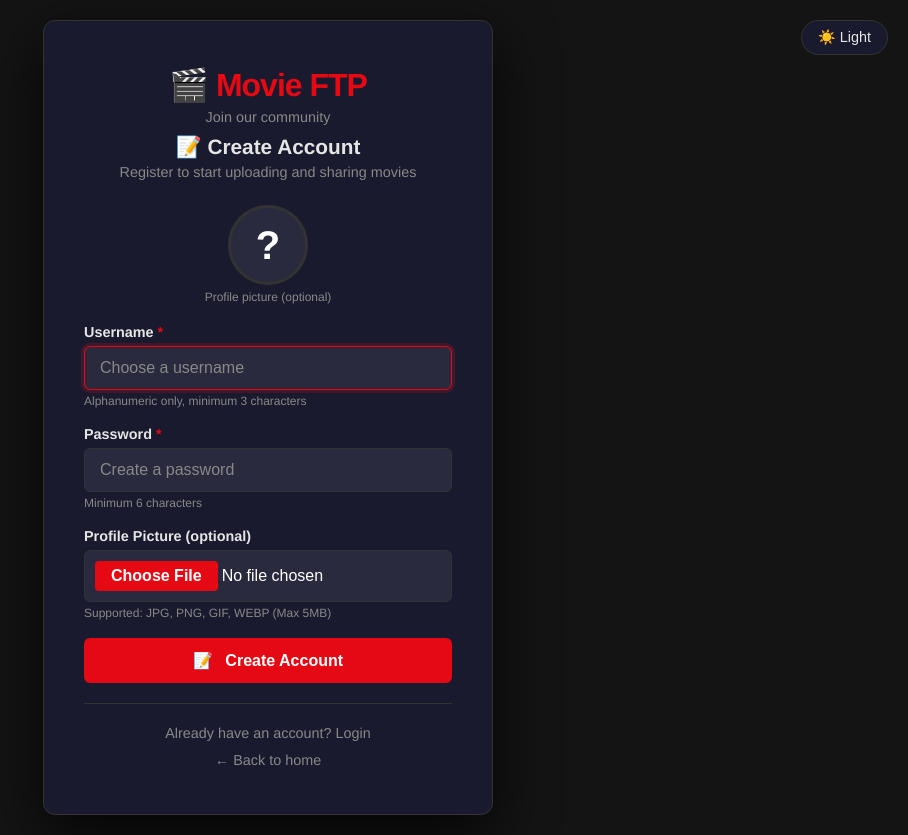
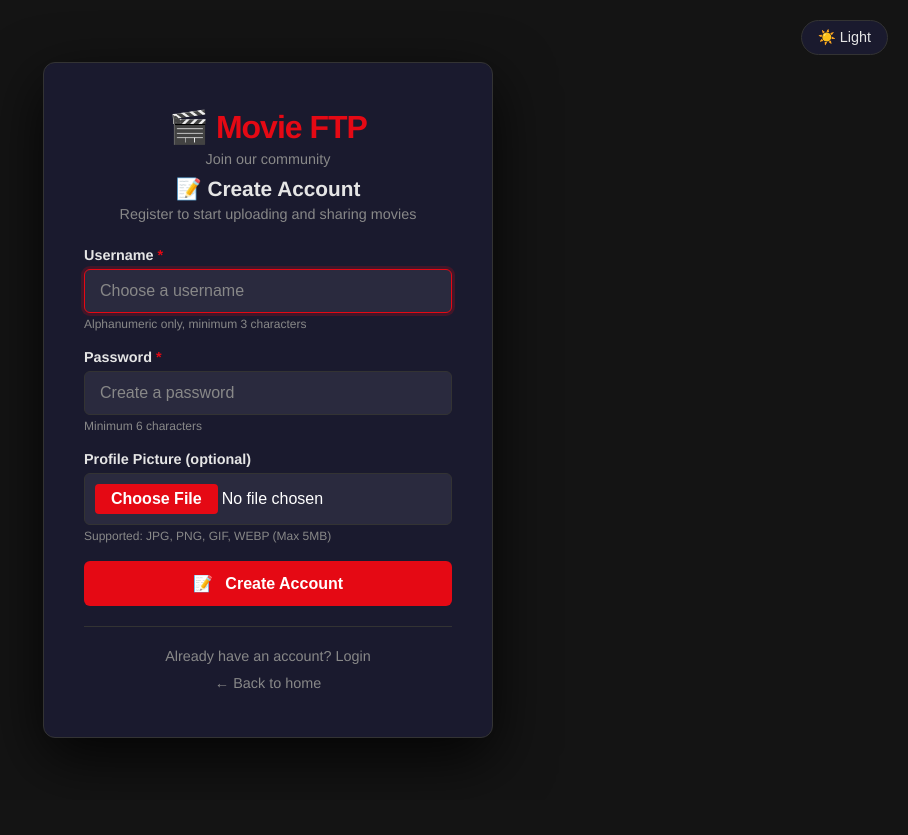
Before and after one commit to Anik23303/myftp, a Flask app: page /register in a window 1280 px wide. Shown: the whole page, without its empty margins (372-1280 px from the left). After the commit the page ends 738 px from the top, so only its background shows below. Run offline with Flask 3, Linux system fonts and the light colour scheme; some libraries are stand-ins or nearby versions.

Commit message:
Update register.html

```diff
--- a/templates/register.html
+++ b/templates/register.html
@@ -320,11 +320,7 @@
         <!-- ===== REGISTER FORM ===== -->
         <form method="POST" enctype="multipart/form-data" id="registerForm">
 
-            <!-- Avatar Preview -->
-            <div class="avatar-preview-wrapper">
-                <div class="avatar-preview" id="avatarPreview">?</div>
-                <p style="color: var(--text-muted); font-size: 0.75rem; margin-top: 5px;">Profile picture (optional)</p>
-            </div>
+
 
             <div class="form-group">
                 <label>Username <span class="required">*</span></label>
```
